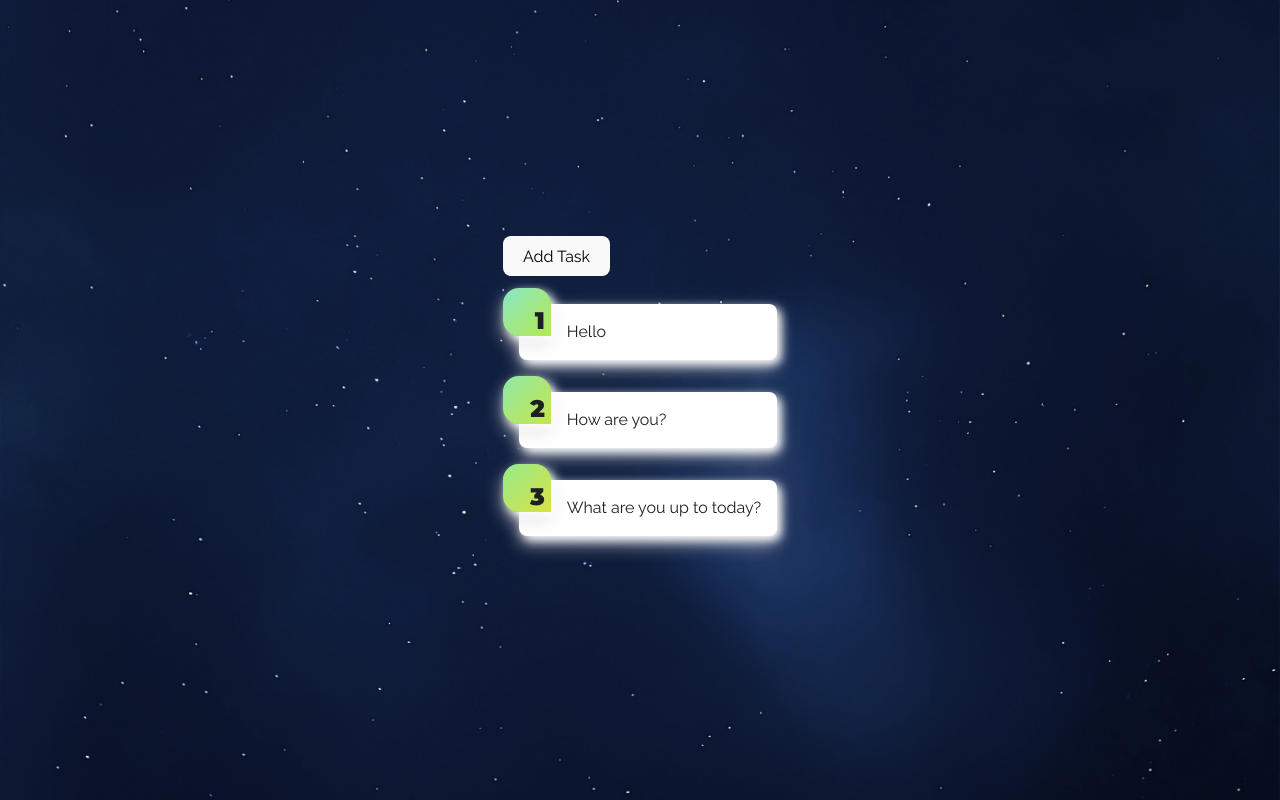
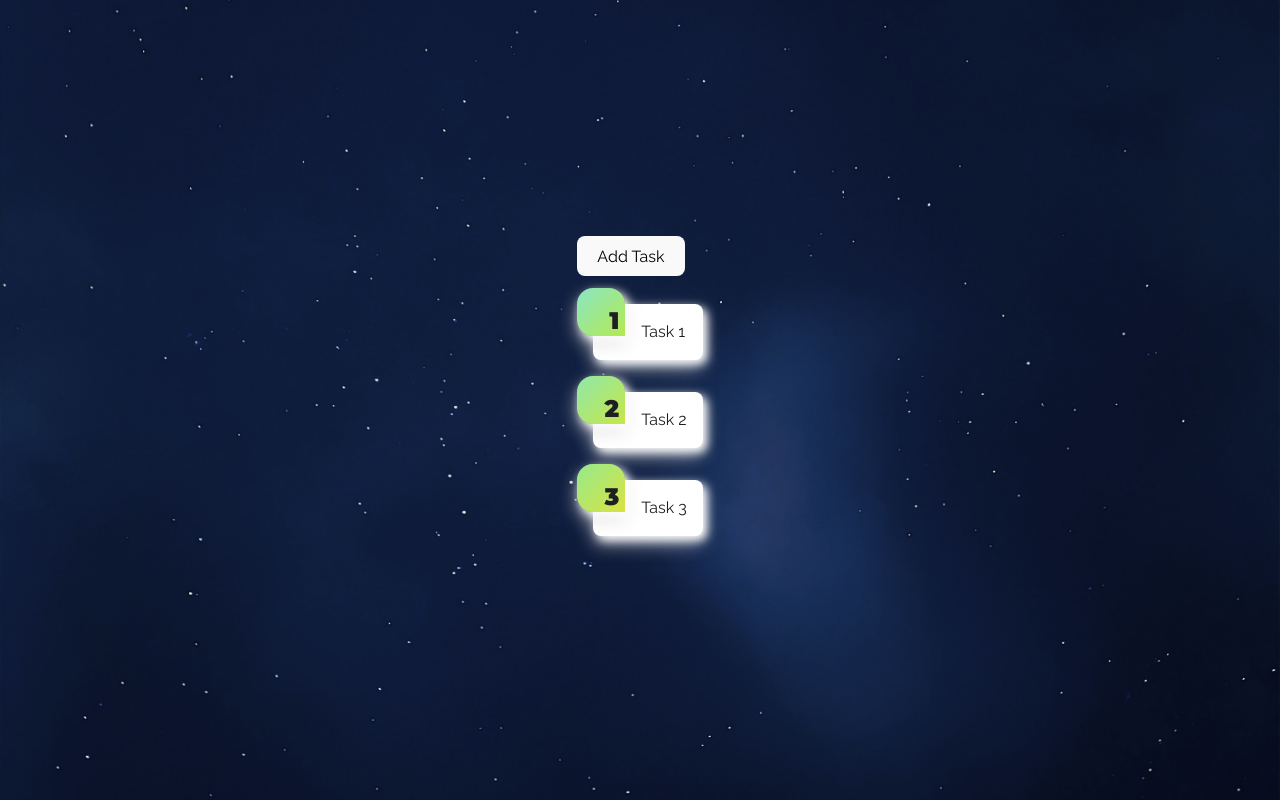
Before and after one commit to harsh8051/MyToDoApp, a React (Vite) app: page /tasklist in a window 1280 px wide. Built offline with nearby package versions, Linux system fonts and the light colour scheme.

Commit message:
Implement edit list feature

```diff
--- a/src/components/Task/TaskPrompt.tsx
+++ b/src/components/Input/PopupWindow.tsx
@@ -1,17 +1,24 @@
 import {useState} from 'react'
 
+interface Task {
+  id: Number | null;
+  taskTitle: string;
+}
+
 interface Props{
-    handleSubmit:(task:string)=>void,
+    task:Task,
+    handleSubmit:(task:Task)=>void,
     handleCancel:()=>void
 };
 
-function TaskPrompt({handleSubmit,handleCancel}:Props) {
 
-    const [inputValue, setInputValue] = useState('');
+function TaskPrompt({task,handleSubmit,handleCancel}:Props) {
+
+    const [inputValue, setInputValue] = useState(task);
 
 
     function handleInputChange(event:any) {
-        setInputValue(event.target.value);
+        setInputValue({id:task.id,taskTitle:event.target.value});
     }
 
     function onSubmit(){
@@ -23,7 +30,7 @@ function TaskPrompt({handleSubmit,handleCancel}:Props) {
     <div style={{ position: 'fixed', top: 0, left: 0, width: '100%', height: '100%', background: 'rgba(0,0,0,0.5)', display: 'flex', justifyContent: 'center', alignItems: 'center',zIndex:'2'}}>
     <div style={{ background: '#fff', padding: '20px', borderRadius: '10px' }}>
       <h2>Enter Task Title</h2>
-      <input type="text" value={inputValue} onChange={handleInputChange} />
+      <input type="text" value={inputValue.taskTitle} onChange={handleInputChange} />
       <div style={{ display: 'flex', justifyContent: 'flex-end', marginTop: '10px' }}>
         <button onClick={onSubmit}>Submit</button>
         <button onClick={handleCancel}>Cancel</button>
--- a/src/pages/TaskList.tsx
+++ b/src/pages/TaskList.tsx
@@ -1,32 +1,43 @@
-import {useState} from 'react'
-import TaskPrompt from '../components/Task/TaskPrompt'
-import taskListPage from '../styles/taskListPage.module.scss'
+import { useState } from "react";
+import TaskPrompt from "../components/Input/PopupWindow";
+import taskListPage from "../styles/taskListPage.module.scss";
+
+interface Task {
+  id: Number | null;
+  taskTitle: string;
+}
 
 function TaskList() {
-
-  const [tasks, setTasks] = useState([
-    'Hello',
-    'How are you?',
-    'What are you up to today?',
+  const [tasks, setTasks] = useState<Task[]>([
+    { id: 1, taskTitle: "Task 1" },
+    { id: 2, taskTitle: "Task 2" },
+    { id: 3, taskTitle: "Task 3" },
   ]);
 
   const [isInputVisible, setIsInputVisible] = useState(false);
+  const [taskItem, setTaskItem] = useState<Task>({ id: null, taskTitle: "" });
 
   function handleButtonClick() {
     setIsInputVisible(true);
   }
 
-  function handleSubmit(inputValue:string) {
+  function handleSubmit(inputValue: Task) {
     // Do something with the inputValue, like submit it to a server or display it on the page
-    console.log('Input value:', inputValue);
-    handleAddTask(inputValue)
+    console.log("Input value:", inputValue);
+    if (inputValue.id === null) handleAddTask(inputValue);
+    else handleTaskEdit(inputValue);
     setIsInputVisible(false);
-}
+    setTaskItem({ id: null, taskTitle: "" })
+  }
 
-
-  function handleAddTask(task:string) {
+  function handleAddTask(task: Task) {
     //const newTask = 'This is a new message';
-    setTasks([...tasks, task]);
+    console.log(task);
+    const newTask = {
+      id: tasks.length+1,
+      taskTitle: task.taskTitle,
+    };
+    setTasks([...tasks, newTask]);
   }
 
   function handleCancel() {
@@ -34,18 +45,34 @@ function TaskList() {
     setIsInputVisible(false);
   }
 
+  function handleDoubleClick(task: Task) {
+    console.log("Double-clicked item:", task);
+    setTaskItem(task);
+    setIsInputVisible(true);
+  }
 
+  function handleTaskEdit(task: Task) {
+    console.log(task);
+    const tasksCopy = tasks.slice();
+    const index = tasksCopy.findIndex((t) => t.id === task.id);
+    tasksCopy[index] = { ...task /*updated properties here*/ };
+    setTasks(tasksCopy);
+  }
 
   return (
     <div className={taskListPage.mainbox}>
       <button onClick={handleButtonClick}>Add Task</button>
       {isInputVisible && (
-        <TaskPrompt handleSubmit={handleSubmit} handleCancel={handleCancel}/>
+        <TaskPrompt
+          task={taskItem}
+          handleSubmit={handleSubmit}
+          handleCancel={handleCancel}
+        />
       )}
       <ol className={taskListPage.gradientlist}>
         {tasks.map((task, index) => (
-          <li key={index}>
-            {task}
+          <li onDoubleClick={() => handleDoubleClick(task)} key={index}>
+            {task.taskTitle}
           </li>
         ))}
       </ol>
```
